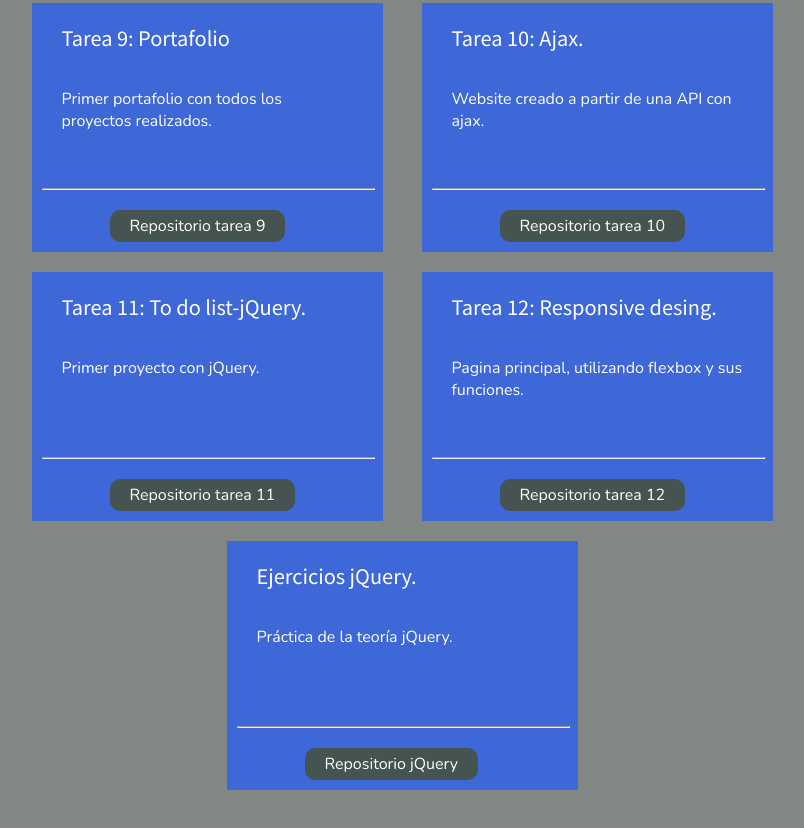
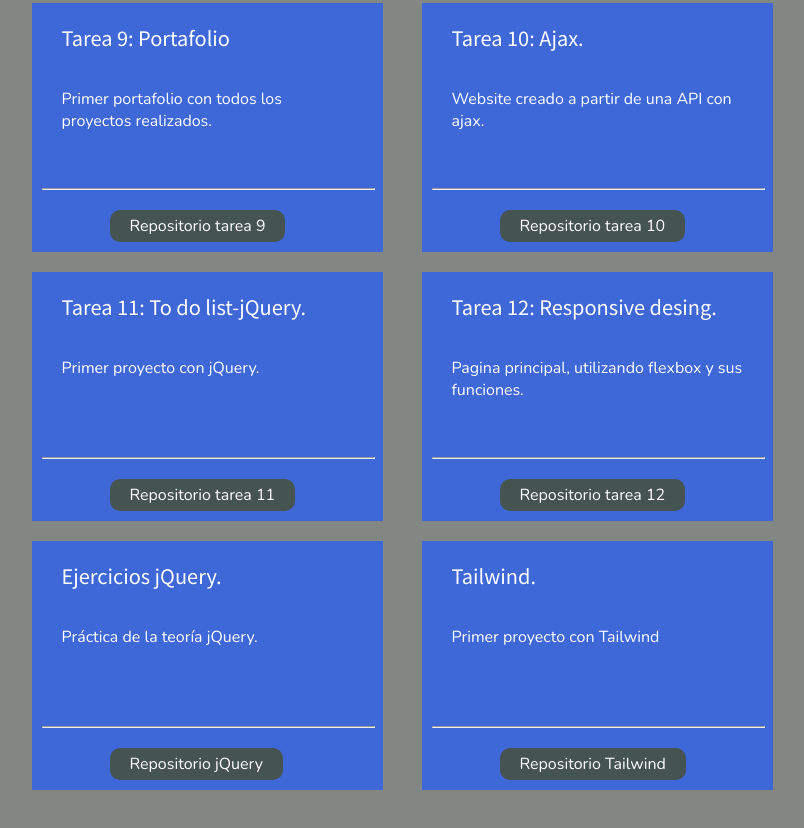
Before and after one commit to Gio0092/Portfolio-responsive, a plain HTML site: page index.html in a window 1280 px wide. Shown: the part 1258-2086 px from the top of the page, without its empty margins (238-1042 px from the left). Drawn offline with nearby package versions, Linux system fonts and the light colour scheme.

Commit message:
Nuevo proyecto

```diff
--- a/index.html
+++ b/index.html
@@ -93,6 +93,12 @@
             <hr />
             <a href="https://github.com/Gio0092/Ejercicios-jQuery.git" target="_blank">Repositorio jQuery</a>
         </div>
+        <div class="flex-item">
+            <h3>Tailwind.</h3>
+            <p>Primer proyecto con Tailwind</p>
+            <hr />
+            <a href="https://github.com/Gio0092/Tailwind.git" target="_blank">Repositorio Tailwind</a>
+        </div>
     </div>
 </body>
 
```
